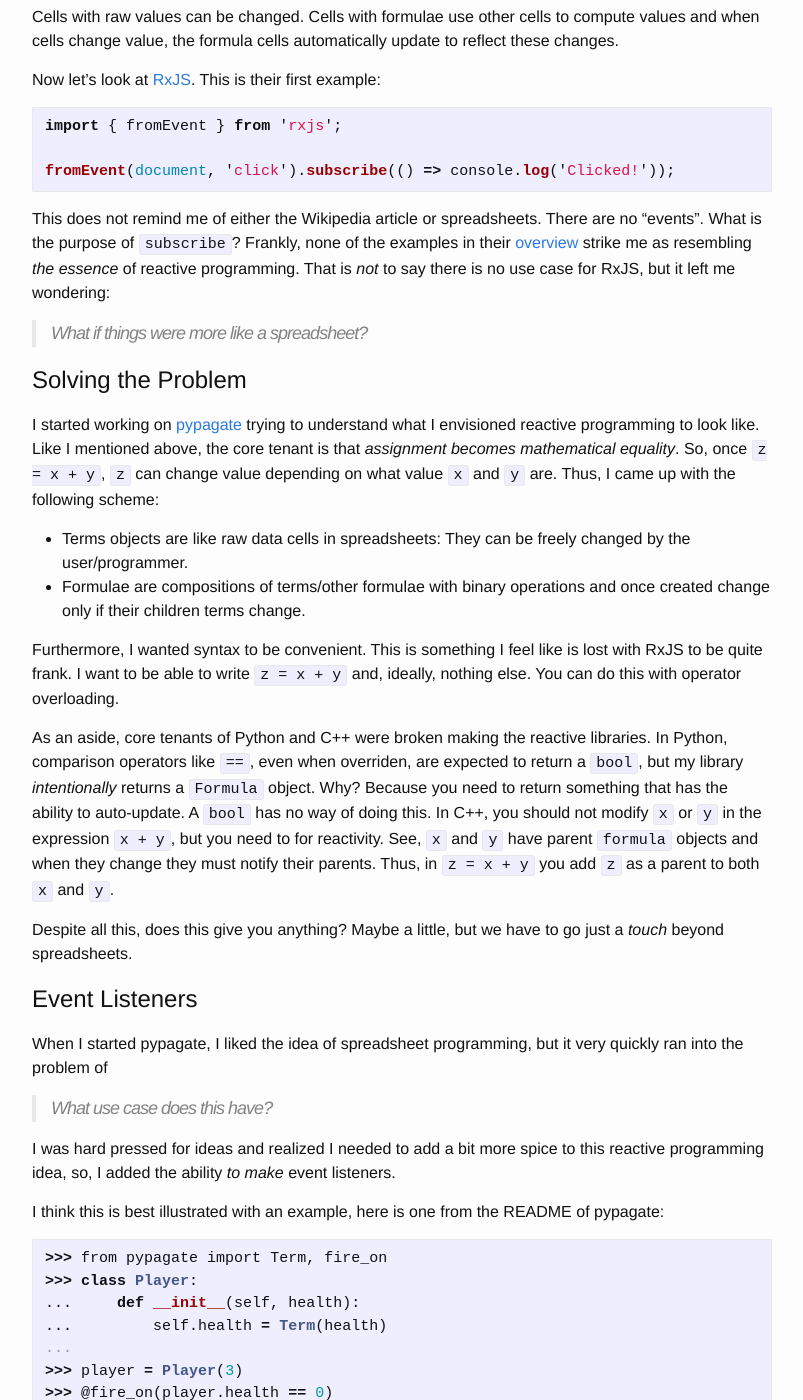
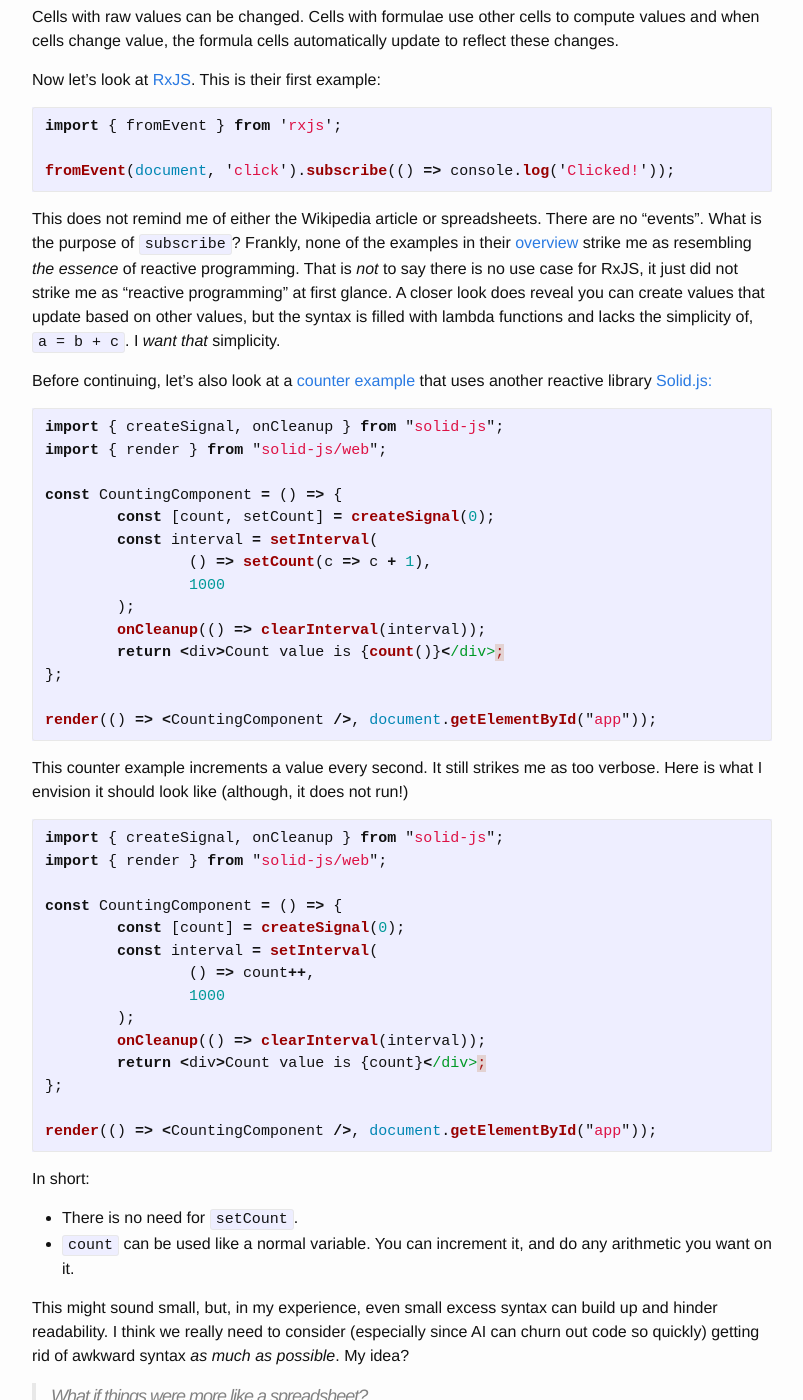
Before and after one commit to thyrgle/thyrgle.github.io, a Jekyll site: the page built from _posts/2026-07-16-some-thoughts-on-the-reactive-landscape.md, in a window 1280 px wide and 1400 px high, scrolled down 1172 px. Shown: the whole window, without its empty margins (238-1041 px from the left). Built offline with Jekyll 4.4.1, drawn with Linux system fonts in a browser that asks for light colours; our own code applies the rules of GitHub Pages for plain Markdown files; some of the changed text lies outside the part shown.

Commit message:
Revised reactive blog post

````diff
--- a/_posts/2026-07-16-some-thoughts-on-the-reactive-landscape.md
+++ b/_posts/2026-07-16-some-thoughts-on-the-reactive-landscape.md
@@ -47,20 +47,65 @@ import { fromEvent } from 'rxjs';
 fromEvent(document, 'click').subscribe(() => console.log('Clicked!'));
 ```
 
-This does not remind me of either the Wikipedia article or spreadsheets. There are no "events". What is the purpose of `subscribe`? Frankly, none of the examples in their [overview](https://rxjs.dev/guide/overview) strike me as resembling *the essence* of reactive programming. That is *not* to say there is no use case for RxJS, but it left me wondering:
+This does not remind me of either the Wikipedia article or spreadsheets. There are no "events". What is the purpose of `subscribe`? Frankly, none of the examples in their [overview](https://rxjs.dev/guide/overview) strike me as resembling *the essence* of reactive programming. That is *not* to say there is no use case for RxJS, it just did not strike me as "reactive programming" at first glance. A closer look does reveal you can create values that update based on other values, but the syntax is filled with lambda functions and lacks the simplicity of, `a = b + c`. I *want that* simplicity.
+
+Before continuing, let's also look at a [counter example](https://www.solidjs.com/examples/counter) that uses another reactive library [Solid.js:](https://www.solidjs.com/)
+
+```javascript
+import { createSignal, onCleanup } from "solid-js";
+import { render } from "solid-js/web";
+
+const CountingComponent = () => {
+	const [count, setCount] = createSignal(0);
+	const interval = setInterval(
+		() => setCount(c => c + 1),
+		1000
+	);
+	onCleanup(() => clearInterval(interval));
+	return <div>Count value is {count()}</div>;
+};
+
+render(() => <CountingComponent />, document.getElementById("app"));
+```
+
+This counter example increments a value every second. It still strikes me as too verbose. Here is what I envision it should look like (although, it does not run!)
+
+```javascript
+import { createSignal, onCleanup } from "solid-js";
+import { render } from "solid-js/web";
+
+const CountingComponent = () => {
+	const [count] = createSignal(0);
+	const interval = setInterval(
+		() => count++,
+		1000
+	);
+	onCleanup(() => clearInterval(interval));
+	return <div>Count value is {count}</div>;
+};
+
+render(() => <CountingComponent />, document.getElementById("app"));
+```
+
+In short:
+
+- There is no need for `setCount`.
+- `count` can be used like a normal variable. You can increment it, and do any arithmetic you want on it.
+
+This might sound small, but, in my experience, even small excess syntax can build up and hinder readability. I think we really need to consider (especially since AI can churn out code so quickly) getting rid of awkward syntax *as much as possible*. My idea?
 
 > What if things were more like a spreadsheet?
 
 # Solving the Problem
 
-I started working on [pypagate](https://github.com/thyrgle/pypagate) trying to understand what I envisioned reactive programming to look like. Like I mentioned above, the core tenant is that *assignment becomes mathematical equality*. So, once `z = x + y`, `z` can change value depending on what value `x` and `y` are. Thus, I came up with the following scheme:
+I started working on [pypagate](https://github.com/thyrgle/pypagate) trying to understand what I envisioned reactive programming to look like. Like I mentioned above, the core tenet is that *assignment becomes mathematical equality*. So, once `z = x + y`, `z` can change value depending on what value `x` and `y` are. Thus, I came up with the following scheme:
 
 - Terms objects are like raw data cells in spreadsheets: They can be freely changed by the user/programmer.
 - Formulae are compositions of terms/other formulae with binary operations and once created change only if their children terms change.
 
 Furthermore, I wanted syntax to be convenient. This is something I feel like is lost with RxJS to be quite frank. I want to be able to write `z = x + y` and, ideally, nothing else. You can do this with operator overloading.
 
-As an aside, core tenants of Python and C++ were broken making the reactive libraries. In Python, comparison operators like `==`, even when overriden, are expected to return a `bool`, but my library *intentionally* returns a `Formula` object. Why? Because you need to return something that has the ability to auto-update. A `bool` has no way of doing this. In C++, you should not modify `x` or `y` in the expression `x + y`, but you need to for reactivity. See, `x` and `y` have parent `formula` objects and when they change they must notify their parents. Thus, in `z = x + y` you add `z` as a parent to both `x` and `y`.
+As an aside, core tenants of Python and C++ were broken making the reactive libraries. In Python, comparison operators like `==`, even when overridden, are expected to return a `bool`, but my library *intentionally* returns a `Formula` object. Why? Because you need to return something that has the ability to auto-update. A `bool` has no way of doing this. In C++, you should not modify `x` or `y` in the expression `x + y`, but you need to for reactivity. See, `x` and `y` have parent `formula` objects and when they change they must notify their parents. Thus, in `z = x + y` you add `z` as a parent to both `x` and `y`.
 
 Despite all this, does this give you anything? Maybe a little, but we have to go just a *touch* beyond spreadsheets.
 
@@ -176,9 +221,13 @@ feet_entry.focus()
 root.mainloop()
 ```
 
+(Once again, just to emphaise, this code *does not* work, it's just what I envision!)
+
 In short:
 
 - No button needed.
 - No calculate needed. Just have `meters` be a formula in terms of the term `feet`.
 
-Unfortunately, the world beyond my libraries are *not* reactive. So UI elements *do not* change when my formula/terms change. Hence, my future work will be making UI frameworks more reactive friendly to allow for this kind of programming.
+Unfortunately, the world beyond my libraries are *not* reactive. So UI elements *do not* change when my formula/terms change.
+
+Hence, my future work will be making UI frameworks more reactive friendly to allow for this kind of programming. Can a UI item change it's text? Then the text should be representable by a term or formula that changes to reflect the underlying term or formula changes as well. No boilerplate, just change.
````
